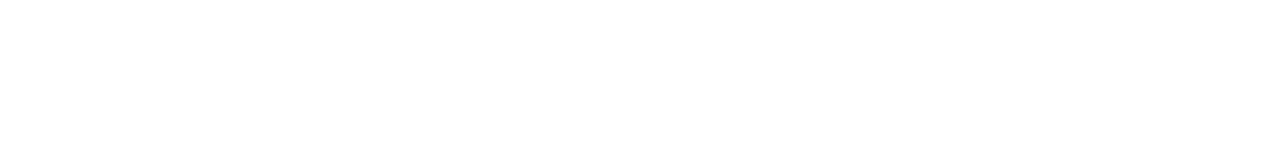
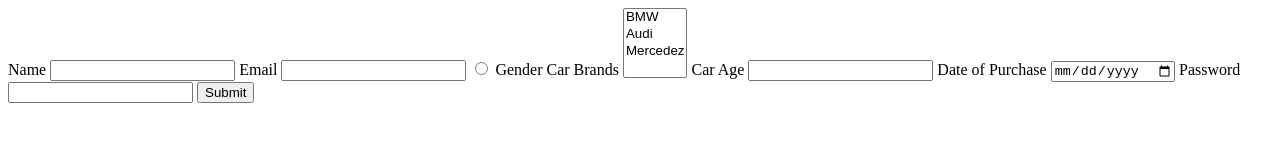
Before and after one commit to acciojob/car-insurance-form-Gajanan-bhosale, a website: page main.html in a window 1280 px wide. Drawn offline with Linux system fonts and the light colour scheme.

Commit message:
created a submission

```diff
--- a/main.html
+++ b/main.html
@@ -8,6 +8,33 @@
 
 <body>
 	<!-- the entire body must be written by student -->
+	<form method="post">
+		<label for="name">Name</label>
+		<input type="text" id="name" required/>
+
+		<label for="email">Email</label>
+		<input type="email" id="email" required/>
+
+		<input type="radio" name="gender" /> Gender
+
+		<label for="cars">Car Brands</label>
+		<select multiple id="cars">
+			<option>BMW</option>
+			<option>Audi</option>
+			<option>Mercedez</option>
+		</select>
+
+		<label id="carage">Car Age</label>
+		<input type="number" id="carage" required/>
+
+		<label for="dop">Date of Purchase</label>
+		<input type="date" id="dop" required/>
+
+		<label for="password">Password</label>
+		<input type="password" id="password" required/>
+
+		<button type="submit">Submit</button>
+	</form>
     <script type="text/javascript" src="./script.js">
 </script>
 
```
